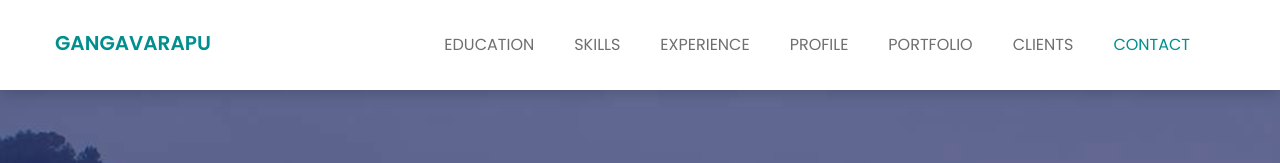
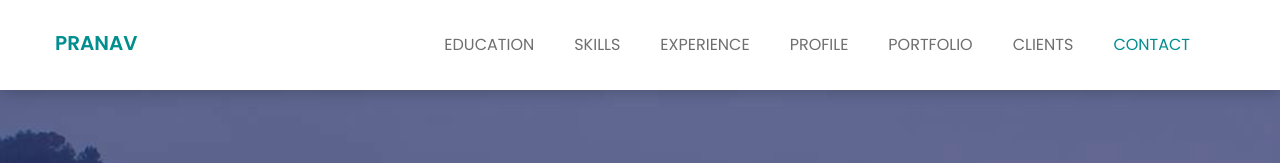
Before and after one commit to g-pranav/g-pranav.github.io, a plain HTML site: page index.html in a window 1280 px wide. Shown: the top 163 px of the page. Drawn offline with nearby package versions, Linux system fonts and the light colour scheme.

Commit message:
Update index.html
Name change in the heading

```diff
--- a/index.html
+++ b/index.html
@@ -70,7 +70,7 @@
 			                <button type="button" class="navbar-toggle" data-toggle="collapse" data-target="#navbar-menu">
 			                    <i class="fa fa-bars"></i>
 			                </button>
-			                <a class="navbar-brand" href="index.html">Gangavarapu</a>
+			                <a class="navbar-brand" href="index.html">pranav</a>
 			            </div><!--/.navbar-header-->
 			            <!-- End Header Navigation -->
 
```
